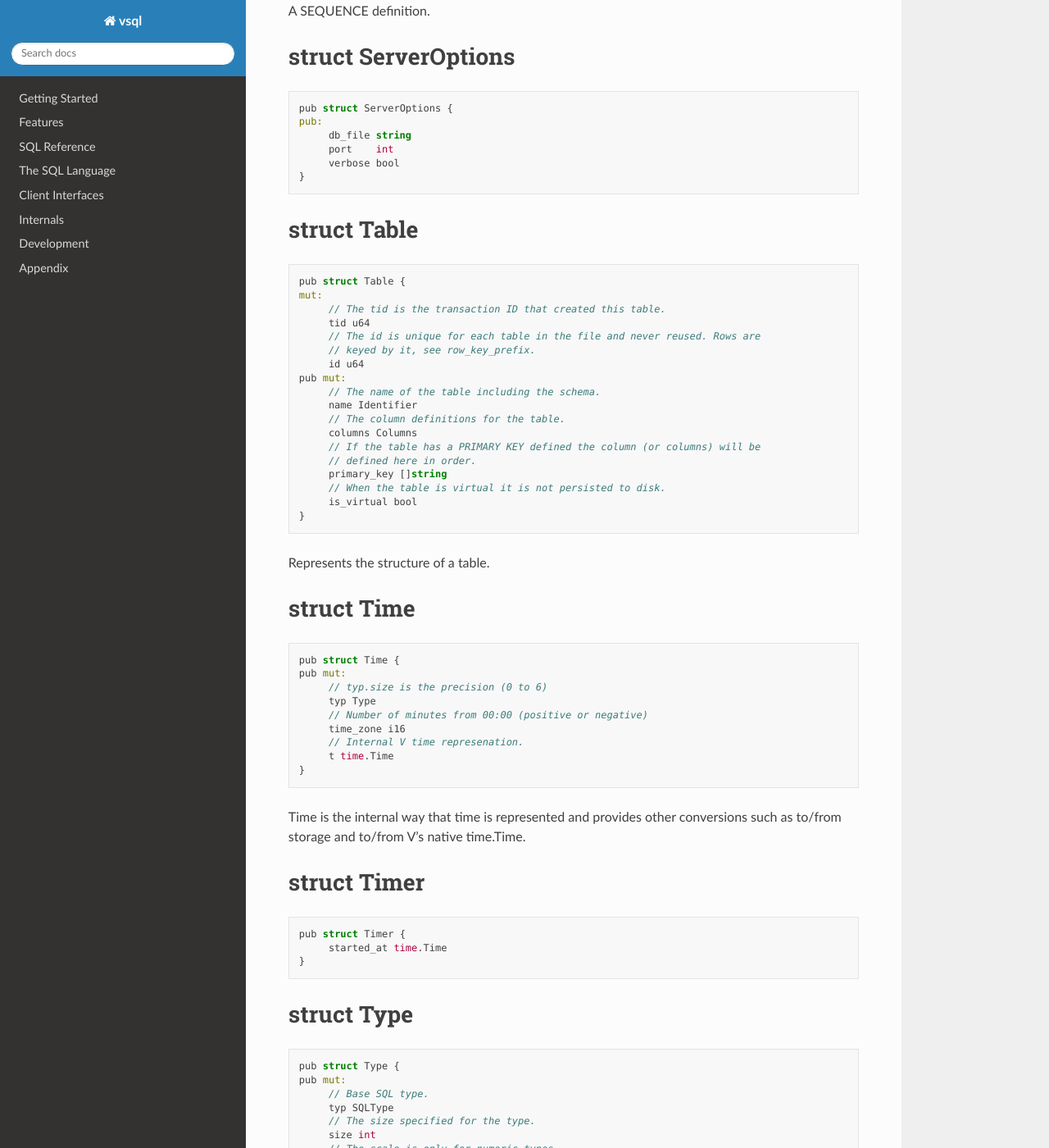
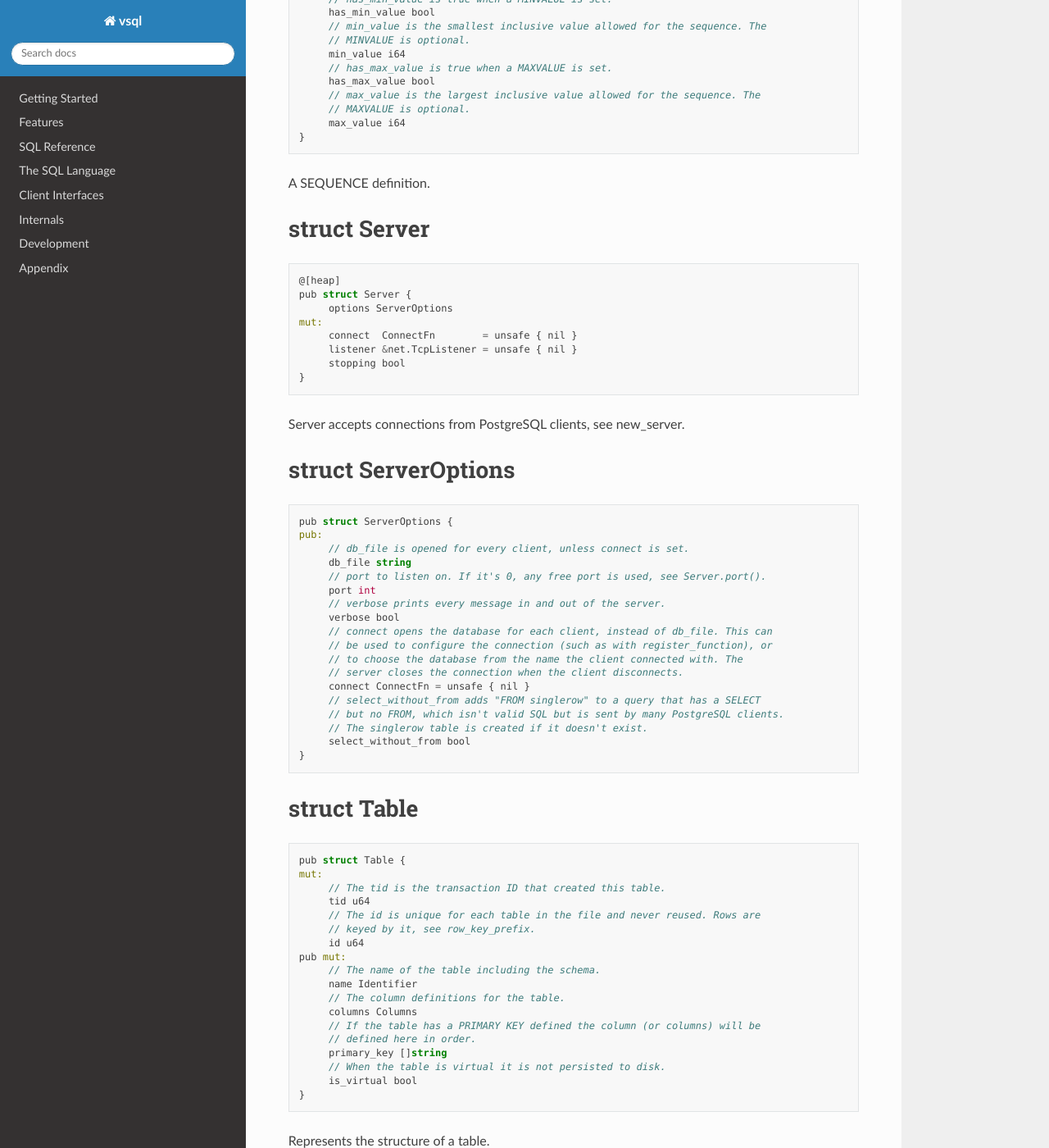
Before and after one commit to elliotchance/vsql, a Sphinx documentation site: the page built from docs/v-client-library-docs.rst, in a window 1280 px wide and 1400 px high, scrolled down 11219 px. Shown: the whole window at 82% size. Built offline with Sphinx 7.4.7 and the Read the Docs theme 3.1.0, drawn with Linux system fonts in a browser that asks for light colours; some of the changed text lies outside the part shown.

Commit message:
server: Run the SQL tests through an embedded server
The SQL tests now send their statements through the PostgreSQL server, which
the test embeds like an application would: one server on a free port for all
of the tests, with a connect function that opens the database each client asks
for. Each test still runs in memory and on disk, but both go through the
server. Tests with types, host parameters, faults, disconnect, create_catalog or
virtual_table can't be sent by a client, so they use the database directly.
SERVER=0 uses the database directly for every test.

To make that possible the server can now be stopped, listen on port 0, open
each client's database with ServerOptions.connect, and Server is public. It
also closes each client's connection when it disconnects (it used to keep the
file open), sends warnings as notices, and doesn't print or panic. Adding
"FROM singlerow" to a SELECT without a FROM is now select_without_from, which
"vsql server" turns on.

The SQL tests take about 5.4s longer to run, and the coverage goes from 93.88%
to 95.57%.

Co-Authored-By: Claude Opus 5.5 <noreply@anthropic.com>

```diff
--- a/docs/v-client-library-docs.rst
+++ b/docs/v-client-library-docs.rst
@@ -157,9 +157,9 @@ fn new_server
 
 .. code-block:: v
 
-   pub fn new_server(options ServerOptions) Server
+   pub fn new_server(options ServerOptions) &Server
 
-
+new_server creates a server that can be started with start(), or with listen() and serve() to be able to find its port before it accepts clients.
 
 fn new_smallint_value
 ---------------------
@@ -293,14 +293,18 @@ type Column
 
 
 
+type ConnectFn
+--------------
+
+
+.. code-block:: v
+
+   pub type ConnectFn = fn (database string) !&Connection
+
+ConnectFn opens the database for a client of a Server. database is the database name that the client connected with, which may be empty.
+
 type Row
 --------
-
-
-
-
-type Server
------------
 
 
 
@@ -630,6 +634,23 @@ struct Sequence
 
 A SEQUENCE definition.
 
+struct Server
+-------------
+
+
+.. code-block:: v
+
+   @[heap]
+   pub struct Server {
+   	options ServerOptions
+   mut:
+   	connect  ConnectFn        = unsafe { nil }
+   	listener &net.TcpListener = unsafe { nil }
+   	stopping bool
+   }
+
+Server accepts connections from PostgreSQL clients, see new_server.
+
 struct ServerOptions
 --------------------
 
@@ -638,9 +659,21 @@ struct ServerOptions
 
    pub struct ServerOptions {
    pub:
+   	// db_file is opened for every client, unless connect is set.
    	db_file string
-   	port    int
+   	// port to listen on. If it's 0, any free port is used, see Server.port().
+   	port int
+   	// verbose prints every message in and out of the server.
    	verbose bool
+   	// connect opens the database for each client, instead of db_file. This can
+   	// be used to configure the connection (such as with register_function), or
+   	// to choose the database from the name the client connected with. The
+   	// server closes the connection when the client disconnects.
+   	connect ConnectFn = unsafe { nil }
+   	// select_without_from adds "FROM singlerow" to a query that has a SELECT
+   	// but no FROM, which isn't valid SQL but is sent by many PostgreSQL clients.
+   	// The singlerow table is created if it doesn't exist.
+   	select_without_from bool
    }
 
 
```
Also changed, not shown: docs/server.rst (+32 -0 lines), docs/testing.rst (+23 -11 lines), 4 other files.
